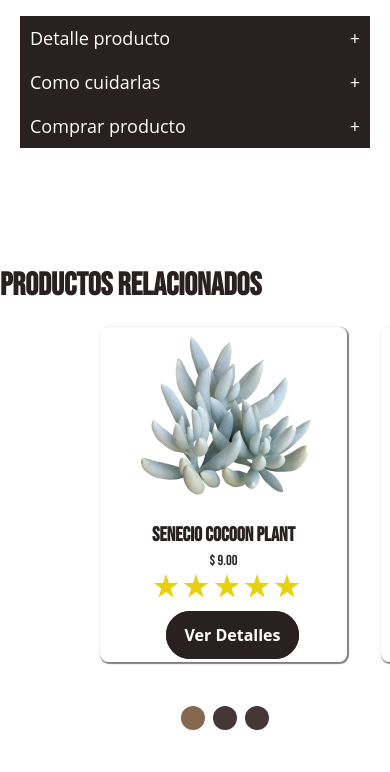
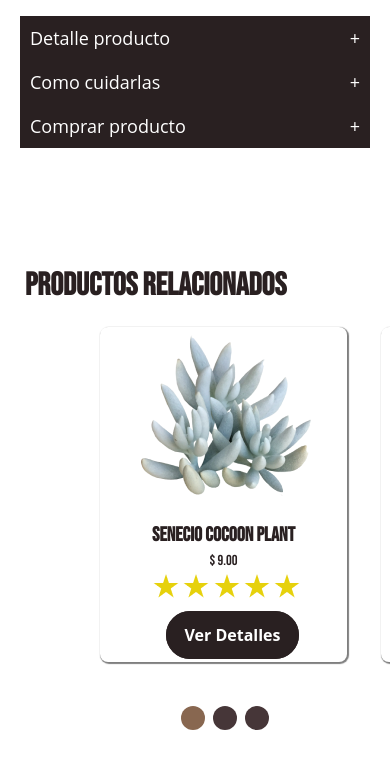
Before and after one commit to jeanToru/Suculentas-e-commerce, a website: page producto-laui.html in a window 390 px wide. Shown: the part 72-844 px from the top of the page. Drawn offline with Linux system fonts and the light colour scheme; no server answers; a web font is replaced by a local one.

Commit message:
se mueve titulo de carrusel

```diff
--- a/sass/partials/_carrusel.scss
+++ b/sass/partials/_carrusel.scss
@@ -145,3 +145,9 @@
   }
 
 }
+
+@media(max-width: 400px){
+  .carrusel--Movil h1{
+    margin-left: 25px;
+  }
+}
```
Also changed, not shown: css/styles.css.
